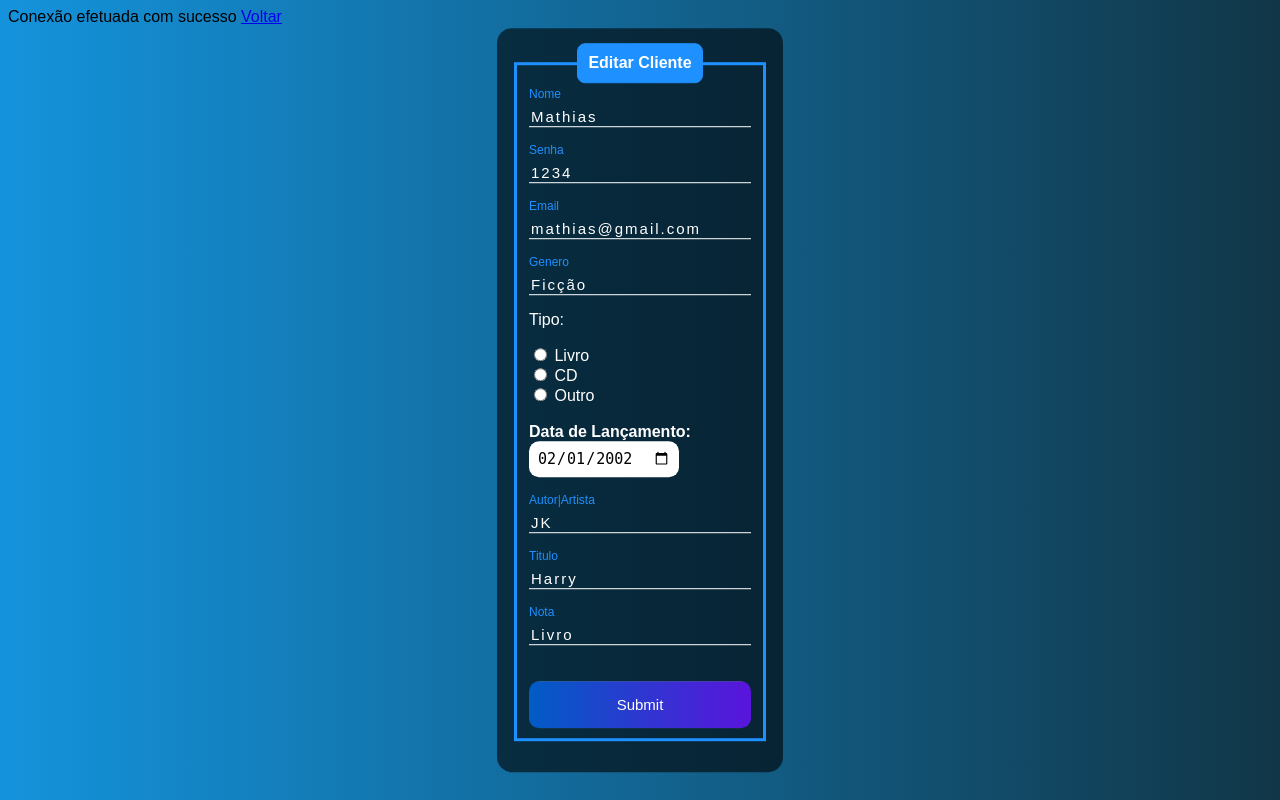
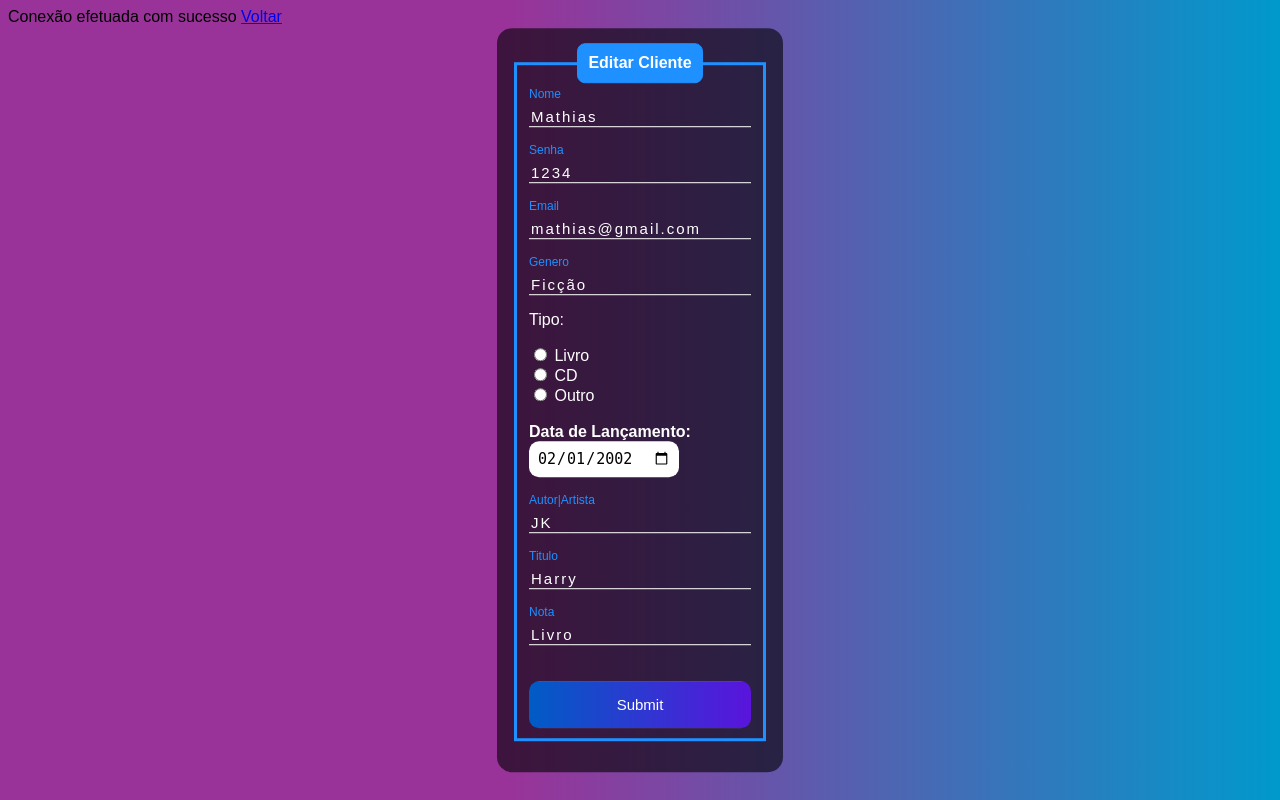
Before and after one commit to mathersweeknd/Acervo, a PHP site: page /edit.php?id=10 in a window 1280 px wide. Run offline with PHP 8.4, Linux system fonts and the light colour scheme; data comes from the database, SQL or seed files in the repository.

Commit message:
edit.php

```diff
--- a/edit.php
+++ b/edit.php
@@ -42,7 +42,7 @@
     <style>
         body{
             font-family: Arial, Helvetica, sans-serif;
-            background-image: linear-gradient(to right, rgb(20, 147, 220), rgb(17, 54, 71));
+            background-image: linear-gradient(to left, #0099cc 0%, #993399 60%);
         }
         .box{
             color: white;
```
